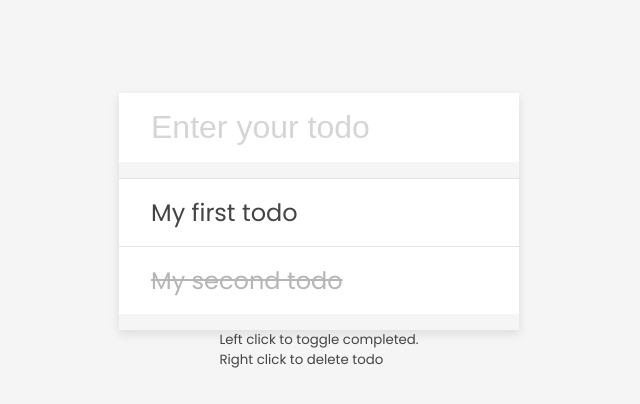
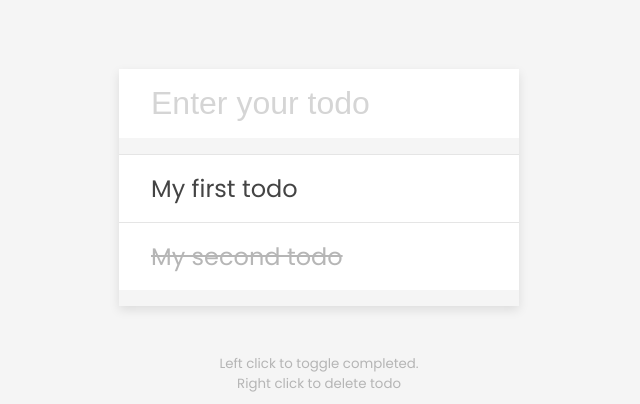
Before and after one commit to o0p/todo-list, a plain HTML site: page index.html in a window 1280 px wide. Shown: the part 396-800 px from the top of the page, without its empty margins (321-961 px from the left). Drawn offline with Linux system fonts and the light colour scheme.

Commit message:
Add small style

```diff
--- a/style.css
+++ b/style.css
@@ -60,3 +60,9 @@ form {
     color: #b6b6b6;
     text-decoration: line-through;
 }
+
+small {
+    color: #b5b5b5;
+    margin-top: 3rem;
+    text-align: center;
+}
```
